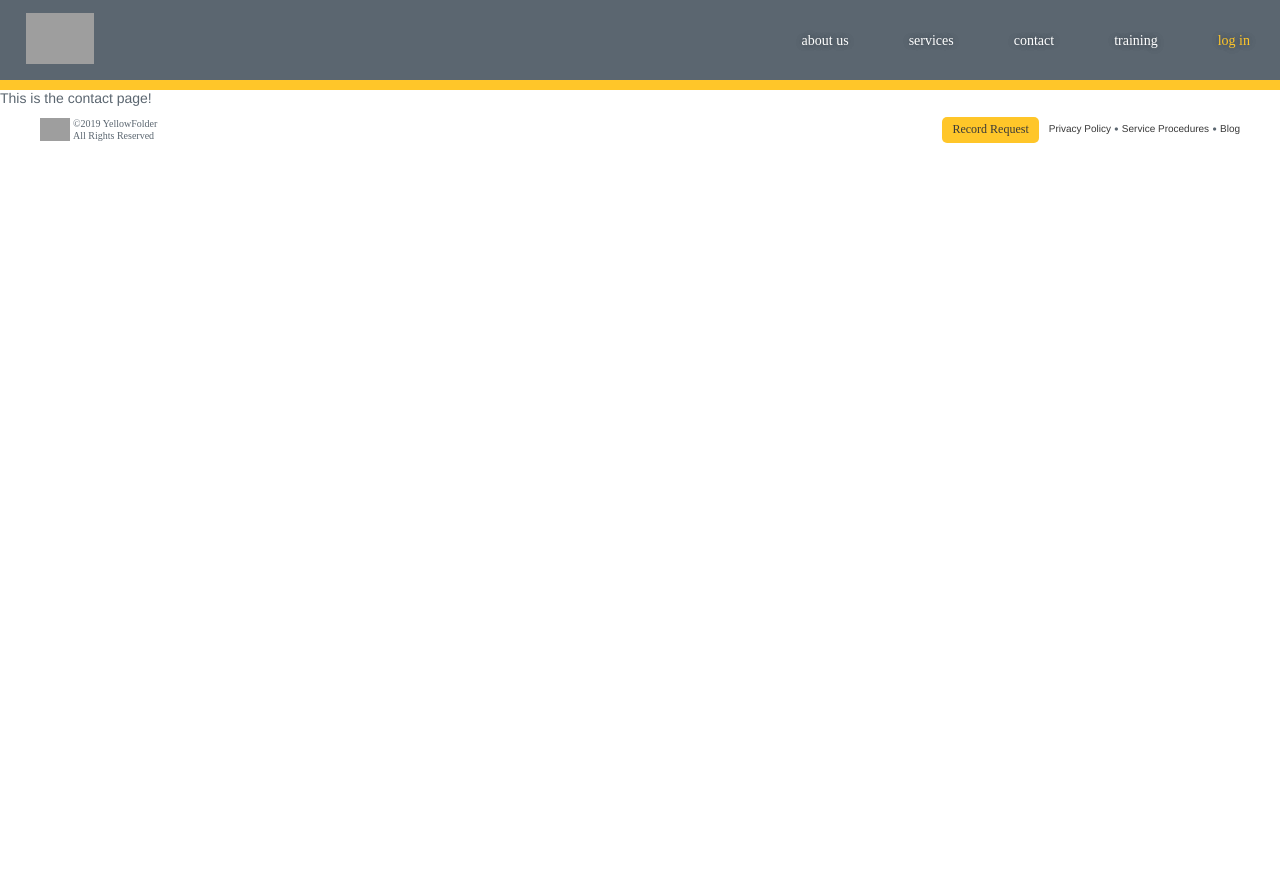
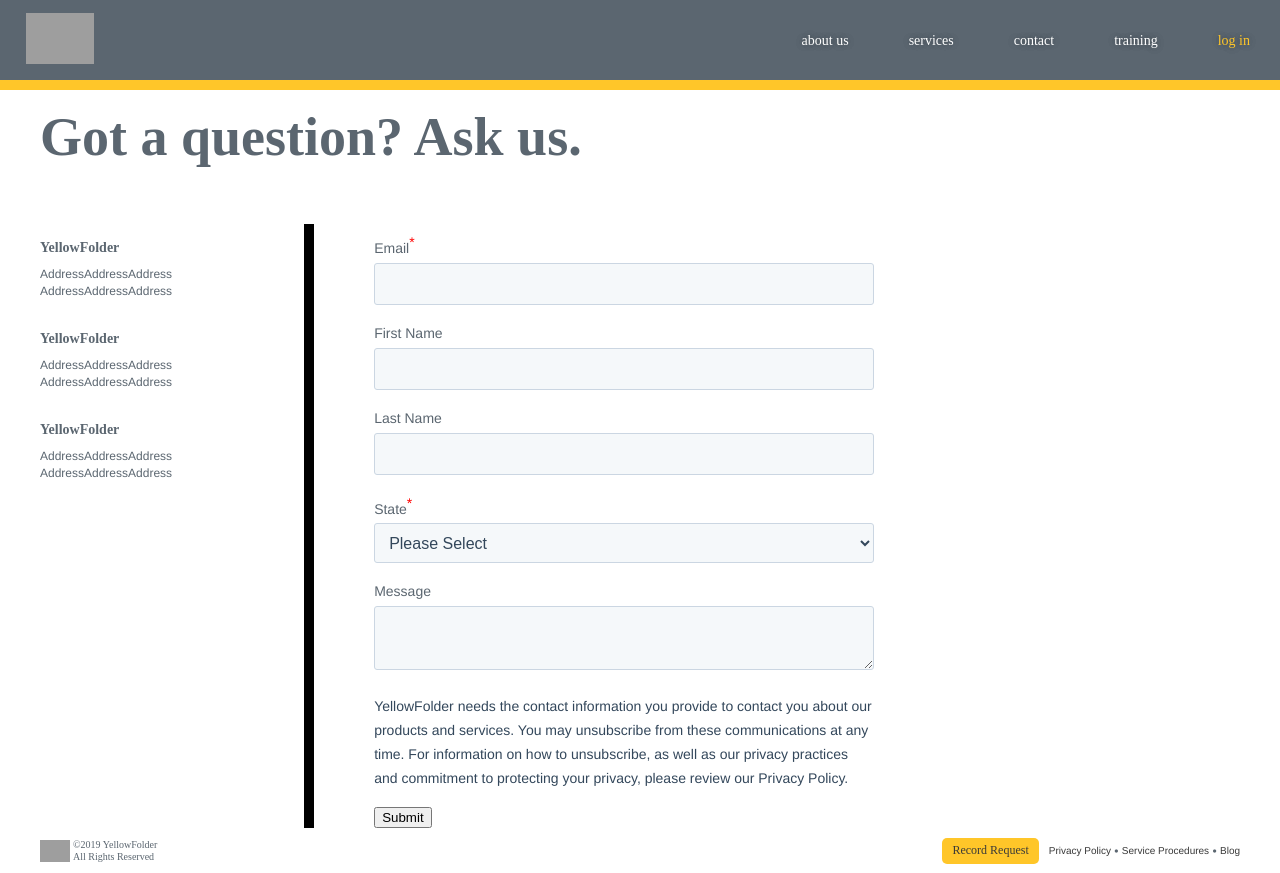
Before and after one commit to YellowFolder/yellowfolder.com, a Next.js app: page /contact in a window 1280 px wide. Before the commit the page ends 800 px from the top, so only its background shows below. Built offline with nearby package versions, Linux system fonts and the light colour scheme; grey boxes are pictures that could not be loaded; a web font is replaced by a local one.

Commit message:
Create Contact component and its skeleton structure.

```diff
--- /dev/null
+++ b/components/Contact.js
@@ -0,0 +1,193 @@
+import React, { Component } from 'react';
+import styled from 'styled-components';
+
+const StyledContact = styled.div`
+	width: 100%;
+	height: auto;
+	margin: 0 auto;
+	padding: 0;
+	max-width: ${props => props.theme.maxWidth};
+	background: ${props => props.theme.white};
+	display: grid;
+	grid-template-columns: 1fr 3fr;
+	grid-template-rows: 1fr auto;
+	grid-gap: 60px;
+	grid-template-areas:
+		'header header header'
+		'sidebar form form'
+		'sidebar form form';
+
+	.contact-form--header {
+		grid-area: header;
+		h1 {
+			font-size: 5.4rem;
+			line-height: 54px;
+			font-family: ${props => props.theme.boldFont};
+			font-weight: 700;
+			margin: 2rem 0 0 0;
+		}
+	}
+
+	.contact-form--sidebar {
+		grid-area: sidebar;
+		border-right: 10px solid black;
+		display: flex;
+		align-items: flex-start;
+		justify-content: flex-start;
+		flex-flow: column nowrap;
+		flex: 1 0 min-content;
+		.sidebar-contact-info {
+			display: flex;
+			align-items: flex-start;
+			justify-content: center;
+			flex-flow: column nowrap;
+			width: 100%;
+			margin: 0;
+			padding: 1.5rem 0;
+			h3 {
+				font-family: ${props => props.theme.boldFont};
+				font-size: 1.4rem;
+				margin: 0;
+				padding: 0;
+			}
+			p {
+				font-size: 1.2rem;
+				word-wrap: break-word;
+				width: 50%;
+				margin: 1rem 0 0;
+				padding: 0;
+			}
+		}
+	}
+	.contact-form--form {
+		grid-area: form;
+		width: 100%;
+		form {
+			display: flex;
+			flex-flow: column wrap;
+			flex: 1 0 auto;
+			align-items: flex-start;
+			justify-content: center;
+			.form--field-wrapper {
+				display: flex;
+				flex: 1 0 auto;
+				flex-flow: column nowrap;
+				width: 100%;
+				padding: 10px 0;
+				label {
+					text-align: left;
+					text-transform: capitalize;
+					span {
+						color: red;
+						vertical-align: super;
+					}
+				}
+				select,
+				input,
+				textarea {
+					width: 100%;
+					max-width: 500px;
+					margin: 6px 0 0 0;
+					padding: 9px 10px;
+					font-size: 1.6rem;
+					line-height: 22px;
+					color: #33475b;
+					background-color: #f5f8fa;
+					border: 1px solid #cbd6e2;
+					border-radius: 3px;
+					&:focus {
+						outline: none;
+						border-color: rgba(82, 168, 236, 0.8);
+					}
+				}
+				select {
+					height: 4rem;
+				}
+			}
+			.form--disclaimer {
+				width: 100%;
+				max-width: 500px;
+				color: #33475b;
+				margin-bottom: 3px;
+				font-size: 14px;
+				line-height: 24px;
+			}
+		}
+	}
+`;
+
+class Contact extends Component {
+	render() {
+		return (
+			<StyledContact>
+				<div className="contact-form--header">
+					<h1>Got a question? Ask us.</h1>
+				</div>
+				<aside className="contact-form--sidebar">
+					<div className="sidebar-contact-info">
+						<h3>YellowFolder</h3>
+						<p>AddressAddressAddressAddressAddressAddress</p>
+					</div>
+					<div className="sidebar-contact-info">
+						<h3>YellowFolder</h3>
+						<p>AddressAddressAddressAddressAddressAddress</p>
+					</div>
+					<div className="sidebar-contact-info">
+						<h3>YellowFolder</h3>
+						<p>AddressAddressAddressAddressAddressAddress</p>
+					</div>
+				</aside>
+				<div className="contact-form--form">
+					<form>
+						<div className="form--field-wrapper">
+							<label htmlFor="email">
+								Email
+								<span>*</span>
+							</label>
+							<input required id="email" type="email" />
+						</div>
+						<div className="form--field-wrapper">
+							<label htmlFor="first-name">First Name</label>
+							<input required id="first-name" type="text" />
+						</div>
+						<div className="form--field-wrapper">
+							<label htmlFor="last-name">Last Name</label>
+							<input required id="last-name" type="text" />
+						</div>
+						<div className="form--field-wrapper">
+							<label htmlFor="state">
+								State
+								<span>*</span>
+							</label>
+							<select required id="state" name="state">
+								<option value disabled selected>
+									Please Select
+								</option>
+								<option value="Texas">Texas</option>
+							</select>
+						</div>
+						<div className="form--field-wrapper">
+							<label htmlFor="message">Message</label>
+							<textarea id="message" />
+						</div>
+						<div className="form--disclaimer">
+							<p>
+								YellowFolder needs the contact information you provide to contact you about our
+								products and services. You may unsubscribe from these communications at any time.
+								For information on how to unsubscribe, as well as our privacy practices and
+								commitment to protecting your privacy, please review our Privacy Policy.
+							</p>
+						</div>
+						<div className="form--submit-wrapper">
+							<button className="form--submit-btn" type="submit">
+								Submit
+							</button>
+						</div>
+					</form>
+				</div>
+			</StyledContact>
+		);
+	}
+}
+
+export default Contact;
--- a/components/Home.js
+++ b/components/Home.js
@@ -12,7 +12,7 @@ import {
 	OptionsContent,
 } from './styles/HomeStyles';
 
-export class Home extends Component {
+class Home extends Component {
 	render() {
 		return (
 			<main role="main">
--- a/components/Nav.js
+++ b/components/Nav.js
@@ -19,7 +19,7 @@ class Nav extends Component {
 					<a>training</a>
 				</Link>
 				<Link href="https://erm.yellowfolder.com/login">
-					<a target="_blank">log in</a>
+					<a target="_blank" rel="noopener noreferrer">log in</a>
 				</Link>
 			</NavStyles>
 		);
--- a/components/Services.js
+++ b/components/Services.js
@@ -12,7 +12,7 @@ import {
 	ActionWrapper,
 } from './styles/ServicesStyles';
 
-export class Services extends Component {
+class Services extends Component {
 	render() {
 		return (
 			<ServicesPage>
--- a/components/styles/HomeStyles.js
+++ b/components/styles/HomeStyles.js
@@ -22,11 +22,11 @@ const Masthead = styled.section`
 	background: white;
 	background-image: url(static/images/pattern-bg.svg);
 	background-position: left top;
-	background-size: cover;
+	background-size: contain;
 	background-repeat: no-repeat;
 	display: flex;
 	margin: 0 auto;
-	padding: 0;
+	padding: 3rem 0 0;
 	width: 100%;
 	height: auto;
 	max-width: ${props => props.theme.maxWidth};
@@ -64,6 +64,7 @@ const MastheadImage = styled.div`
 	img {
 		width: auto;
 		height: auto;
+		object-fit: fill;
 	}
 `;
 
--- a/pages/contact.js
+++ b/pages/contact.js
@@ -1,3 +1,5 @@
-const contact = () => <div>This is the contact page!</div>;
+import Contact from '../components/Contact';
 
-export default contact;
+const ContactPage = () => <Contact />;
+
+export default ContactPage;
```
Also changed, not shown: components/styles/ServicesStyles.js (+1 -6 lines).
